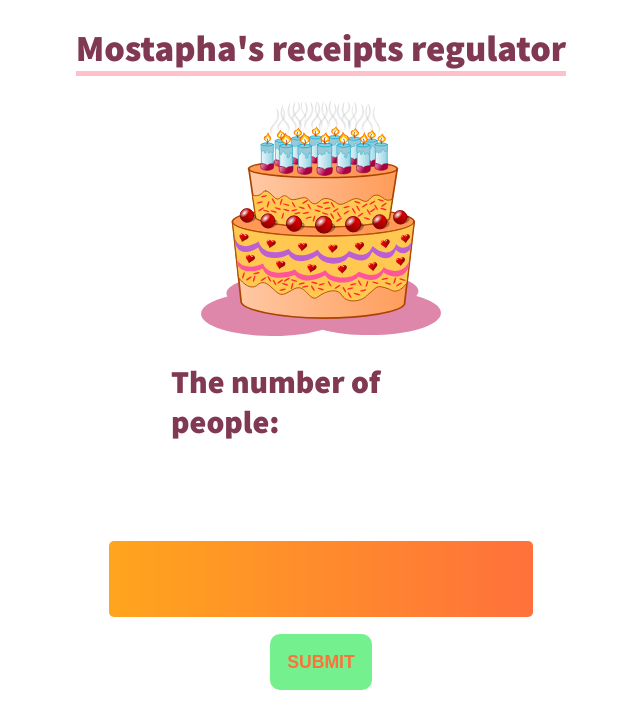
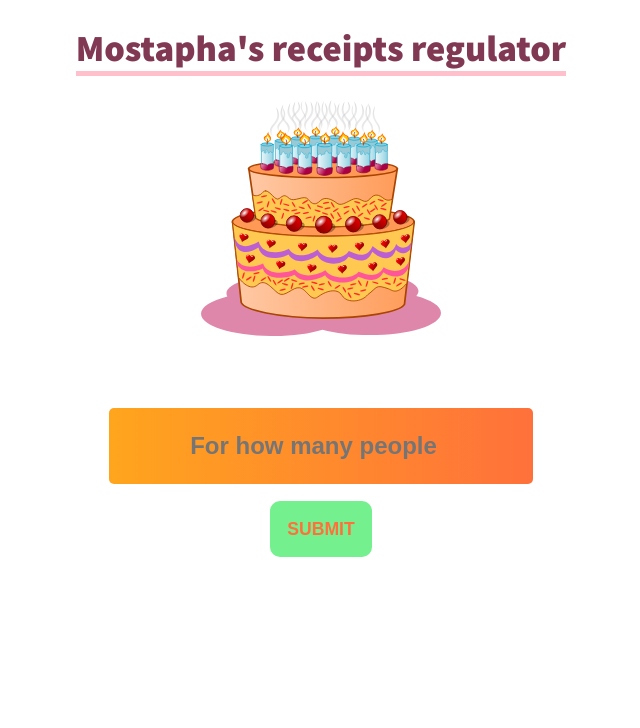
Before and after one commit to BROSTORNADO/receipts_regulator, a plain HTML site: page reseted.html in a window 1280 px wide. Shown: the whole page, without its empty margins (319-959 px from the left). Drawn offline with Linux system fonts and the light colour scheme.

Commit message:
Update reseted.html

```diff
--- a/reseted.html
+++ b/reseted.html
@@ -8,12 +8,12 @@
     </head>
     <body>
 
-        <div  class="container">
-          <h1>Mostapha's receipts regulator</h1>
+          <div class="container">
+            <h1>Mostapha's receipts regulator</h1>
           <img src="images/cake.svg" >
-          <div id = "form-id" class="form">
-            <h2>The number of people:</h2>
-            <input id="input-el" type="number">
+          <div id="form-id" class="form">
+
+            <input id="input-el" type="number" placeholder="For how many people" >
             <button id="btn-el">Submit</button>
           </div>
 
```
